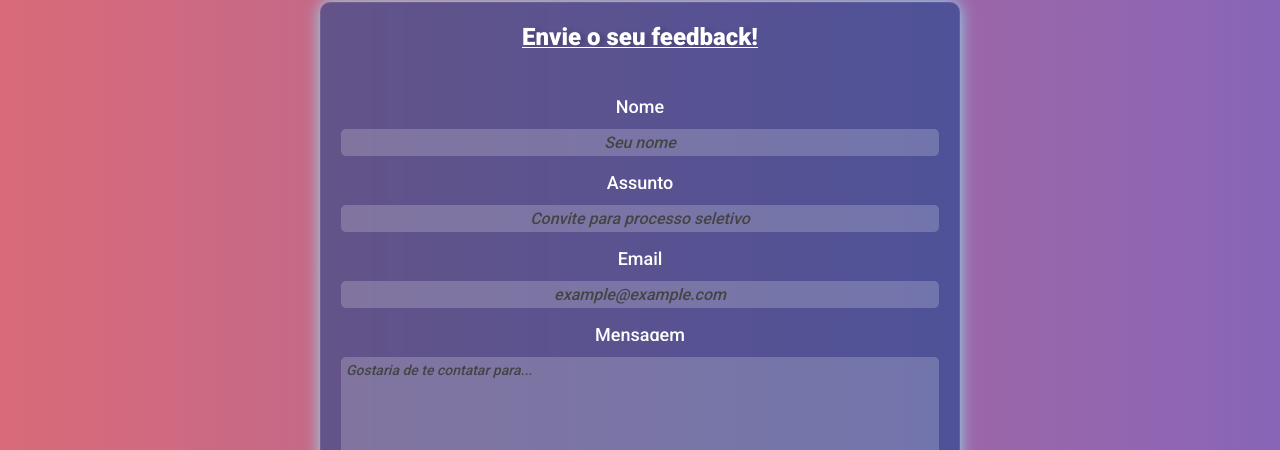
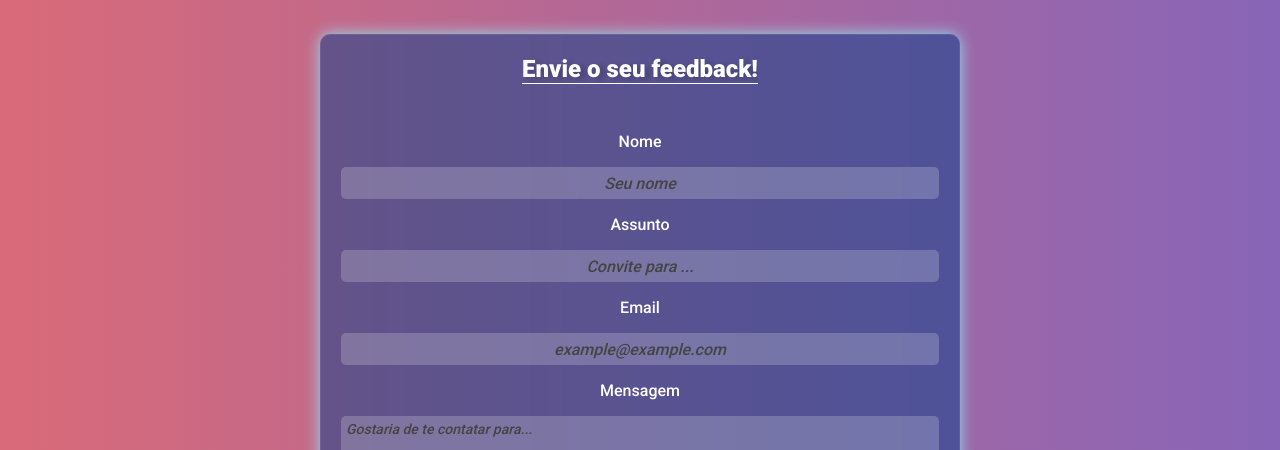
Before and after one commit to Mateus1508/My-Portfolio, a React (Vite) app: page / in a window 1280 px wide. Shown: the part 3794-4244 px from the top of the page. Built offline with nearby package versions, Linux system fonts and the light colour scheme; no server answers.

Commit message:
fix: contact form

```diff
--- a/src/Components/Contact/Contact.jsx
+++ b/src/Components/Contact/Contact.jsx
@@ -54,7 +54,7 @@ const Contact = () => {
 
 				<label htmlFor="subject">Assunto</label>
 				<input type="text"
-					placeholder="Convite para processo seletivo"
+					placeholder="Convite para ..."
 					name="subject"
 					value={formValues.subject}
 					onChange={handleInputChange}
--- a/src/Components/Contact/contactStyle.js
+++ b/src/Components/Contact/contactStyle.js
@@ -4,7 +4,8 @@ export const ContactContainer = styled.div`
   display: flex;
   flex-direction: column;
   align-items: center;
-  height: 100vh;
+  min-height: 100vh;
+  max-height: max-content;
   justify-items: center;
   width: 100vw;
   padding: 10px 0;
@@ -20,8 +21,8 @@ export const ContactContainer = styled.div`
     display: flex;
     flex-direction: column;
     padding: 20px;
-    height: 75vh;
-    margin: 2vh 0 3vh 0;
+    height: 90vh;
+    margin: 3rem 0;
     color: #fff;
     @media (max-width: 800px){
       width: 80vw;
@@ -36,8 +37,8 @@ export const ContactContainer = styled.div`
     }
     label{
       overflow-y: hidden;
-      font-size: 18px;
-      margin: 1rem 0 1rem 0;
+      font-size: 16px;
+      margin: 1rem 0;
     }
   }
         textarea {
```
